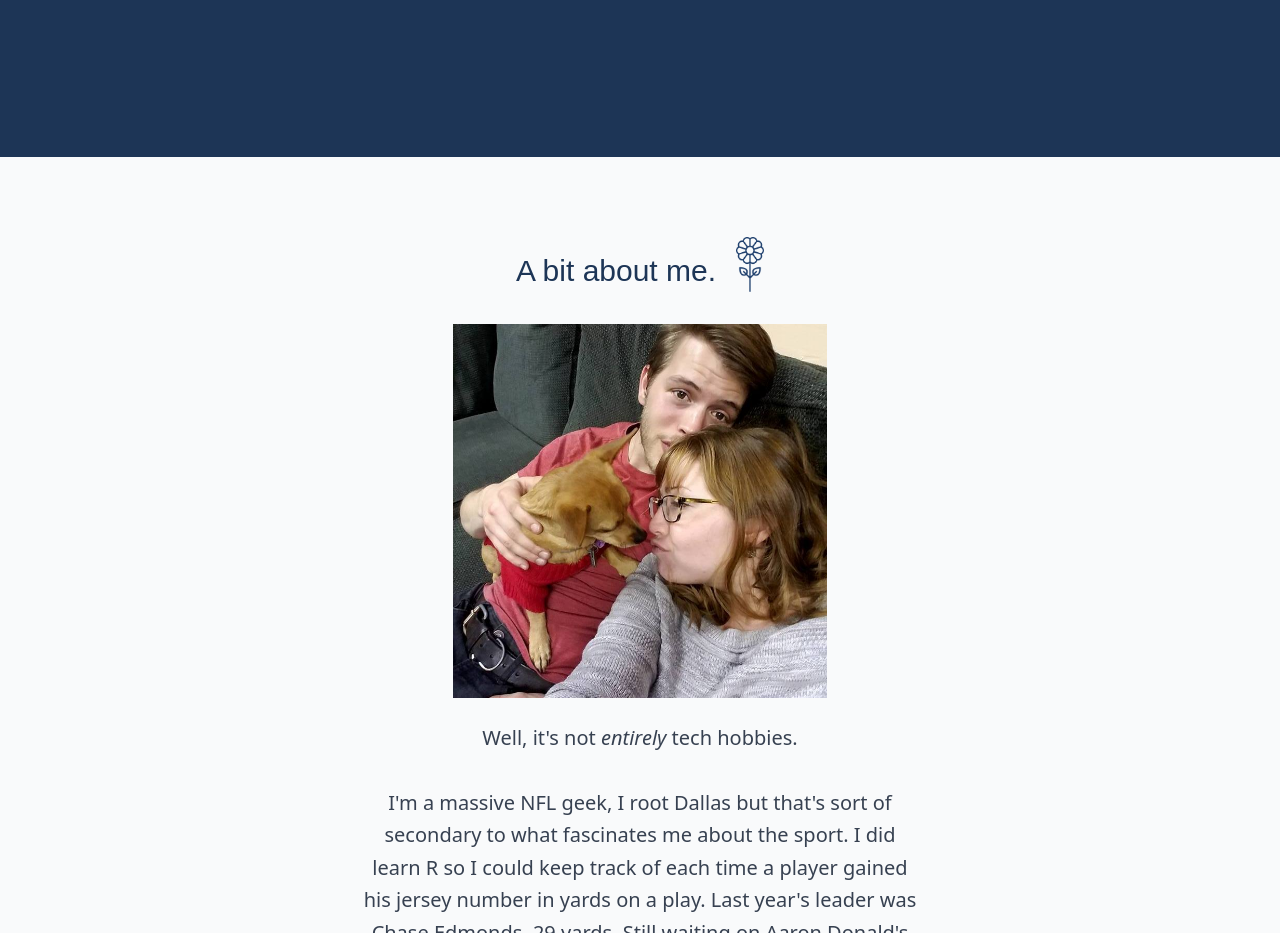
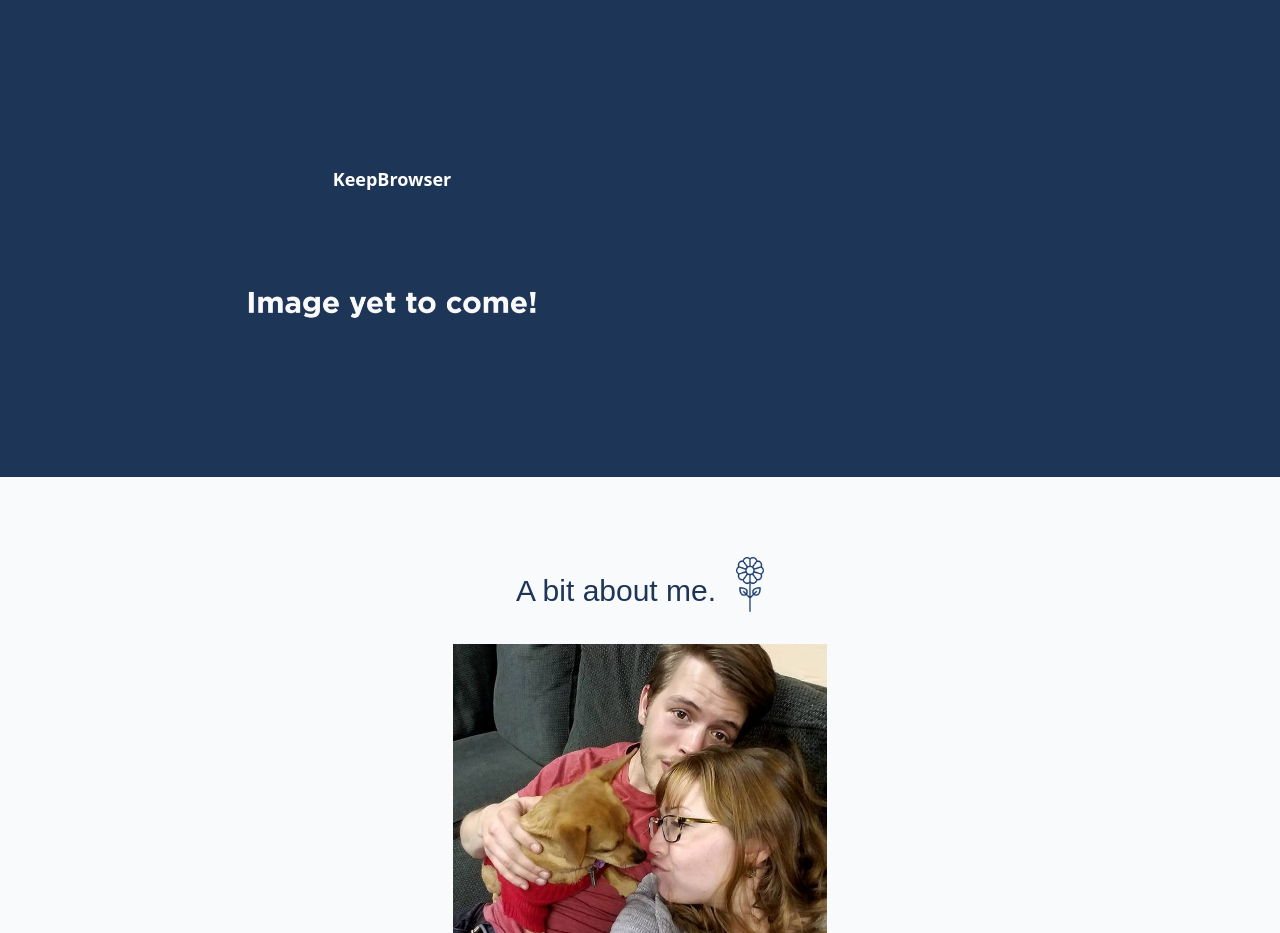
Before and after one commit to dajxd/personal-site, a React (Create React App) app: page / in a window 1280 px wide. Shown: the part 4180-5113 px from the top of the page. Built offline with nearby package versions, Linux system fonts and the light colour scheme; a web font is replaced by a local one.

Commit message:
even more projects!

```diff
--- a/src/data.js
+++ b/src/data.js
@@ -108,4 +108,12 @@ export const utilityprojects = [
     image: "./comingsoonblue.png",
     link: "https://github.com/dajxd/NFLScripts/blob/master/rosterizer.py",
   },
+  {
+    title: "KeepBrowser",
+    subtitle: "Python, Urwid",
+    description:
+      "Another TUI, this one for browsing Google Keep notes in the terminal. One script to sync the notes to your home folder, and another for the browsing interface.",
+    image: "./comingsoonblue.png",
+    link: "https://github.com/dajxd/KeepBrowser",
+  },
 ];
```
